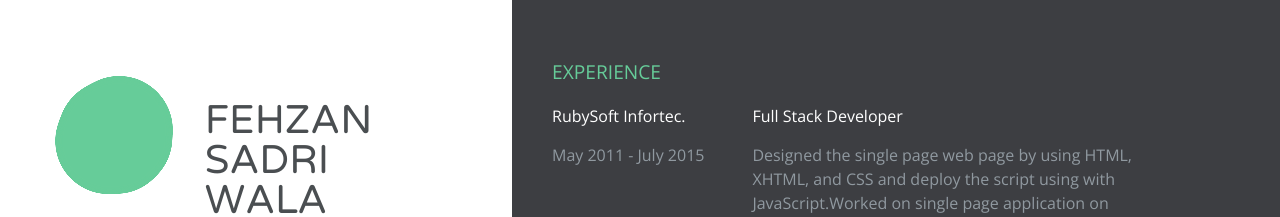
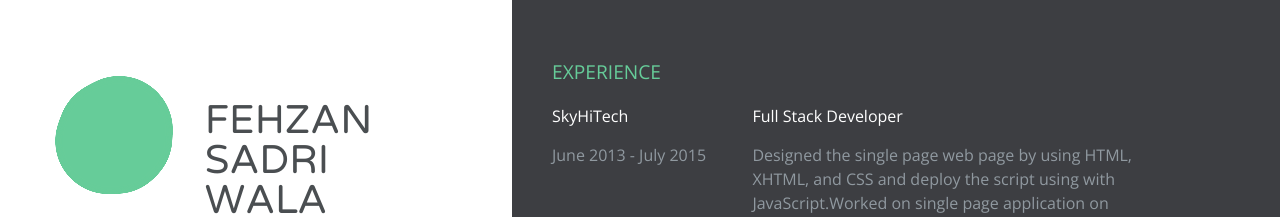
Before and after one commit to FehzanSadriWala/fehzansadriwala.github.io, a plain HTML site: page index.html in a window 1280 px wide. Shown: the top 217 px of the page. Drawn offline with nearby package versions, Linux system fonts and the light colour scheme; files that its build step writes are made by us from their sources.

Commit message:
new commit

```diff
--- a/index.html
+++ b/index.html
@@ -86,8 +86,8 @@
 
       <div class="experience-wrapper">
       	<div class="company-wrapper clearfix">
-      		<div class="experience-title">RubySoft Infortec.</div> <!-- NAME OF THE COMPANY YOUWORK WITH  -->
-          <div class="time">May 2011 - July 2015</div> <!-- THE TIME YOU WORK WITH THE COMPANY  -->
+      		<div class="experience-title">SkyHiTech</div> <!-- NAME OF THE COMPANY YOUWORK WITH  -->
+          <div class="time">June 2013 - July 2015</div> <!-- THE TIME YOU WORK WITH THE COMPANY  -->
       	</div>
 
         <div class="job-wrapper clearfix">
```
